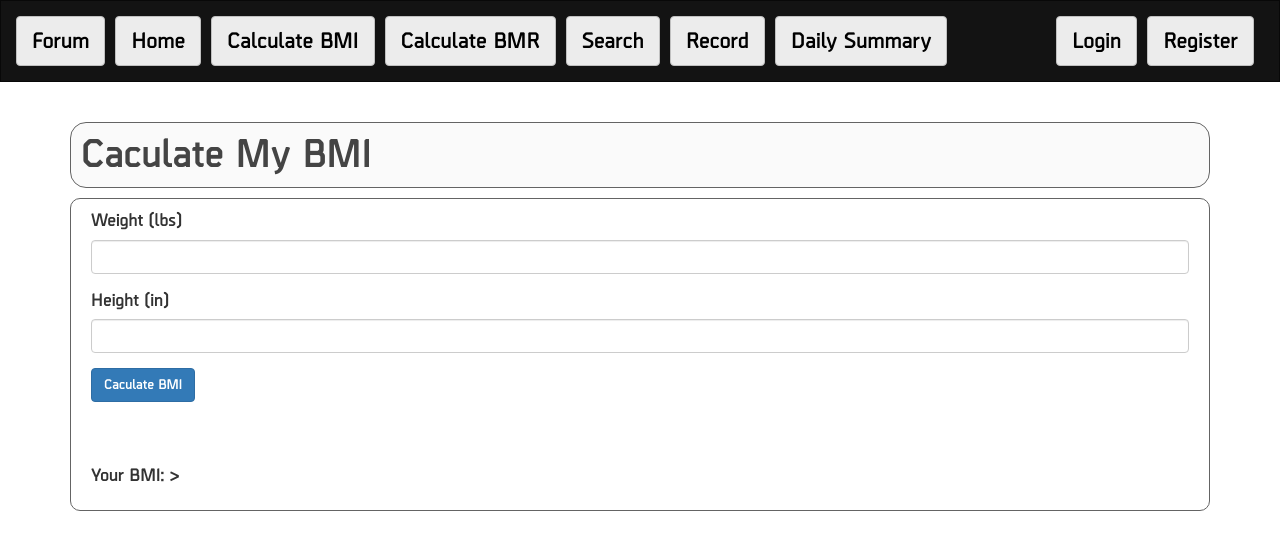
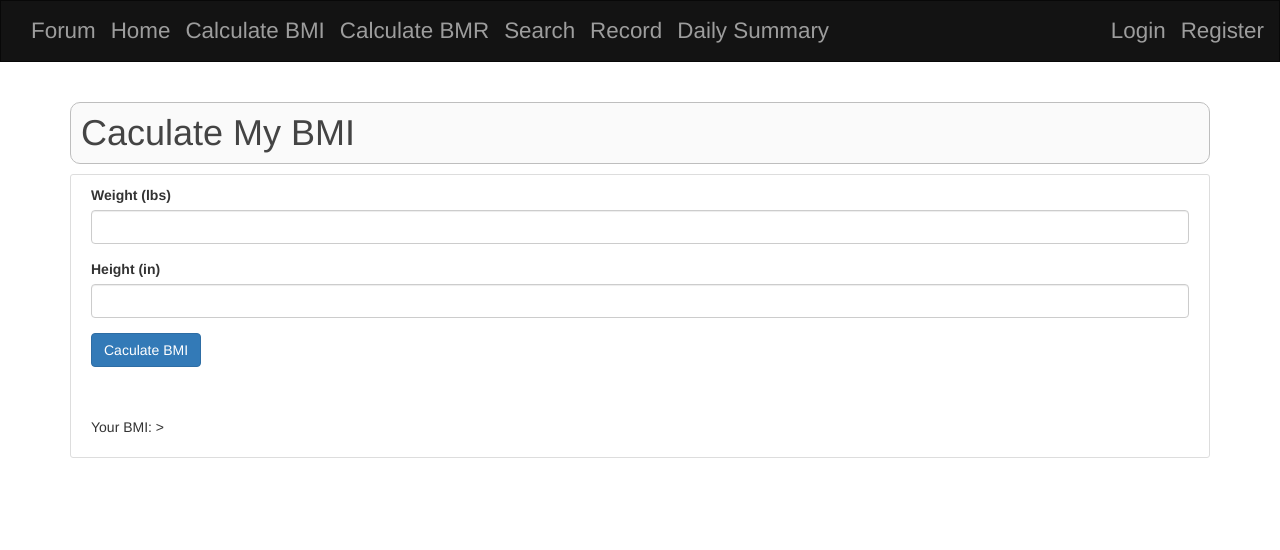
Before and after one commit to zefengqiu1/cmpe133, a Flask app: page /bmi in a window 1280 px wide. Shown: the top 550 px of the page. Run offline with Flask 2, Linux system fonts and the light colour scheme; some libraries are stand-ins or nearby versions.

Commit message:
reverting to old template

```diff
--- a/app_folder/static/main.css
+++ b/app_folder/static/main.css
@@ -1,34 +1,14 @@
-@font-face{
-  font-family: trial;
-  src: url('Borda Bold.ttf');
-  font-weight: bold;
-  font-size-adjust: 1.5;
-}
-
-/*
-#maintitle{
-  color: rgb(44, 44, 44);
-  padding: 5px 5px 5px 25px;
-  font-family: trial;
-  font-size: 80px;
-  background: rgb(36, 36, 36, 0.5);
-  border: 1px solid #000000;
-}
-*/
-
 body {
   background: #ffffff;
   color: #333333;
 }
 
 h1, h2, h3, h4, h5, h6 {
-  font-family: trial;
-  font-size: 40px;
   color: #444444;
   background: #fafafa;
   padding: 10px;
-  border-radius: 16px;
-  border: 1px solid #646464;
+  border-radius: 10px;
+  border: 1px solid #bebebe;
 }
 
 .bg-steel {
@@ -52,7 +32,7 @@ h1, h2, h3, h4, h5, h6 {
   border-radius: 0;
 }
 .navbar-nav {
-  height: 80px;
+  height: 60px;
   padding-left: 15px;
   text-align: center;
 }
@@ -65,26 +45,6 @@ h1, h2, h3, h4, h5, h6 {
   padding-top:5px;
 }
 
-.navbarItem{
-  font-family: trial;
-  margin: 10px 25px 25px 25px;
-  background-color: #ececec;
-  border: 1px solid #c0c0c0;
-  margin-left: 80px;
-}
-.nav.navbar-nav.navbar-left li a {
-  color: black;
-}
-.nav.navbar-nav.navbar-left li a:hover{
-  color: white;
-}
-.nav.navbar-nav.navbar-right li a {
-  color: black;
-}
-.nav.navbar-nav.navbar-right li a:hover{
-  color: white;
-}
-
 
 #register{
   background-color: rgb(255, 255, 255);
@@ -94,12 +54,10 @@ h1, h2, h3, h4, h5, h6 {
 
 
 .content-section {
-  font-family: trial;
-  font-size: 18px;
   background: #ffffff;
   padding: 10px 20px;
-  border: 1px solid #646464;
-  border-radius: 10px;
+  border: 1px solid #dddddd;
+  border-radius: 3px;
   margin-bottom: 50px;
 }
 
```
